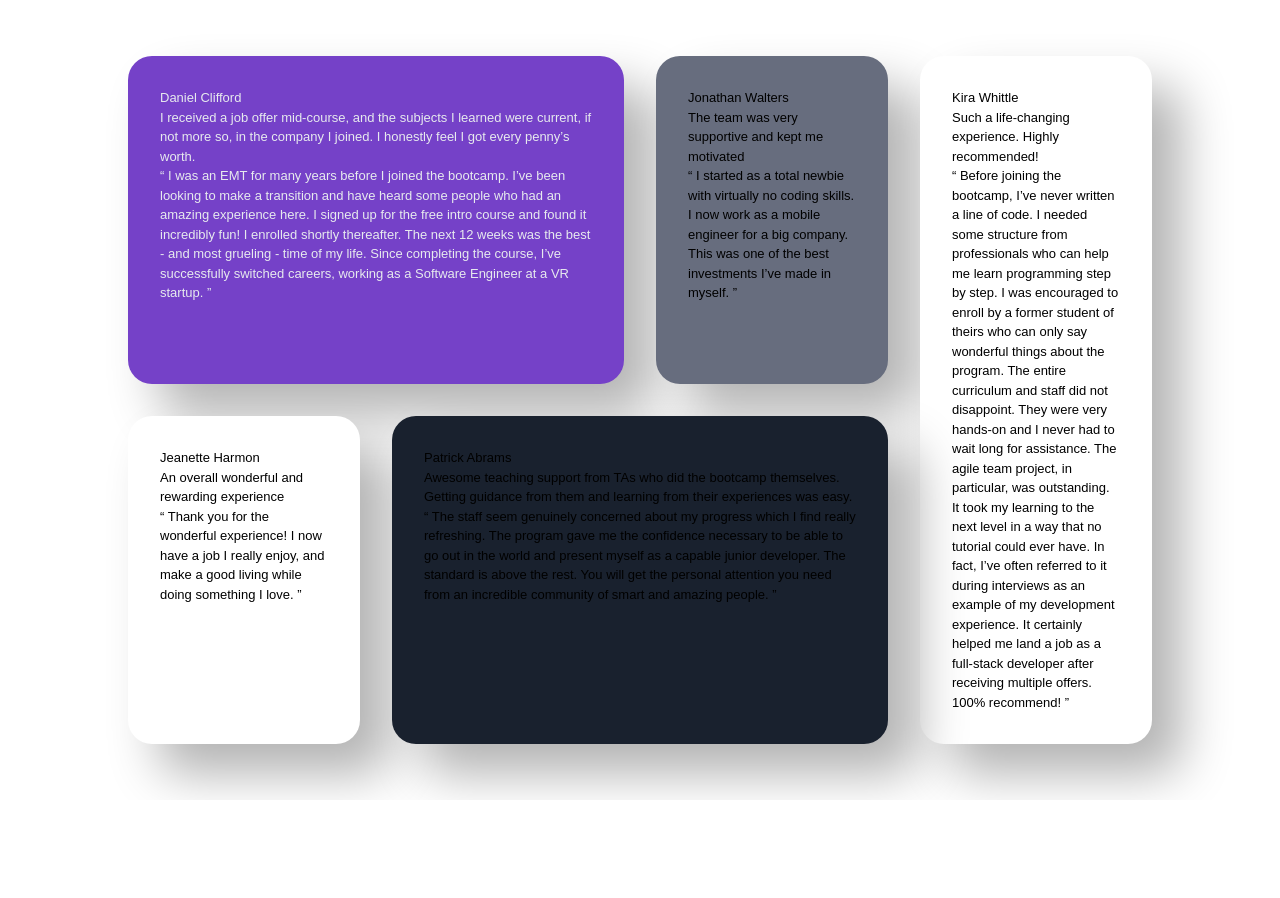
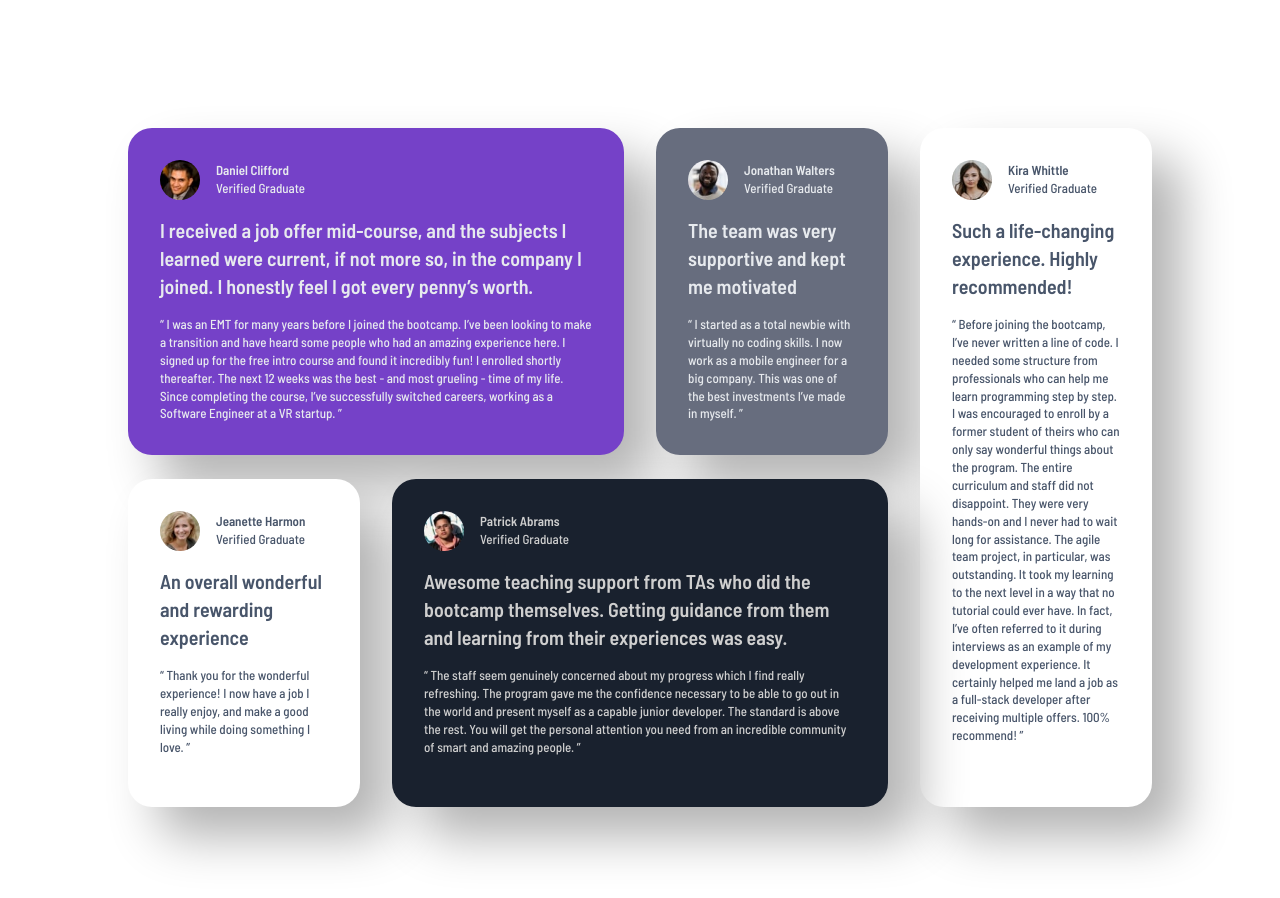
Before and after one commit to lilKriT/fem-testimonials-grid-section, a Next.js app: page / in a window 1280 px wide. Shown: the top 898 px of the page. Before the commit the page ends 800 px from the top, so only its background shows below. Built offline with nearby package versions, Linux system fonts and the light colour scheme.

Commit message:
Lots of fixes.

```diff
--- a/app/_components/TestimonialCard.tsx
+++ b/app/_components/TestimonialCard.tsx
@@ -1,3 +1,4 @@
+import Image from "next/image";
 import { Testimonial } from "../page";
 
 type Props = {
@@ -9,10 +10,24 @@ const TestimonialCard = ({ testimonial }: Props) => {
 
   return (
     <div
-      className={`${t.wide ? "col-span-6" : "col-span-3"} ${t.tall ? "row-span-2" : "row-span-1"} p-8 rounded-3xl shadow-[30px_30px_50px_0px_rgba(0,0,0,30%)] ${t.style}`}
+      className={`${t.wide ? "col-span-6" : "col-span-3"} ${t.tall ? "row-span-2" : "row-span-1"} flex flex-col gap-4 p-8 rounded-3xl shadow-[30px_30px_50px_0px_rgba(0,0,0,30%)] ${t.style}`}
     >
-      <h2>{t.name}</h2>
-      <p>{t.highlight}</p>
+      <div className="flex items-center gap-4">
+        {t.picture && (
+          <Image
+            src={`/${t.picture}`}
+            alt={`Picture of ${t.name}`}
+            width={56}
+            height={56}
+            className="rounded-full w-10 aspect-square"
+          />
+        )}
+        <div className="flex flex-col items-start">
+          <h2 className="font-semibold">{t.name}</h2>
+          <p>{t.verified}</p>
+        </div>
+      </div>
+      <p className="text-xl font-semibold leading-7">{t.highlight}</p>
       <p>{t.quote}</p>
     </div>
   );
--- a/app/globals.css
+++ b/app/globals.css
@@ -3,6 +3,8 @@
 @theme inline {
   /* --font-sans: var(--font-geist-sans);
   --font-mono: var(--font-geist-mono); */
+
+  --font-base: var(--font-barlow-semi-condensed);
 
   /* Aka 13px */
   --text-base: 0.8125rem;
@@ -25,6 +27,30 @@
 body {
   background: var(--background);
   color: var(--foreground);
-  font-family: Arial, Helvetica, sans-serif;
+  font-family: var(--font-barlow-semi-condensed), Arial, Helvetica, sans-serif;
   font-size: var(--text-base);
+  line-height: var(--leading-snug);
 }
+
+.purple {
+  background-color: var(--color-purple-500);
+  color: var(--color-gray-100);
+}
+
+.gray {
+  background-color: var(--color-gray-400);
+  color: var(--color-gray-100);
+}
+
+.dark {
+  background-color: var(--color-darkblue);
+  color: var(--color-gray-200);
+}
+
+.white {
+  background-color: var(--color-white);
+  color: var(--color-gray-500);
+}
+
+.quotationMark {
+}
--- a/app/page.tsx
+++ b/app/page.tsx
@@ -3,7 +3,7 @@ import TestimonialCard from "./_components/TestimonialCard";
 export type Testimonial = {
   name: string;
   verified: string;
-  picture?: string;
+  picture: string;
   highlight: string;
   quote: string;
   style?: string;
@@ -21,7 +21,7 @@ const testimonials: Testimonial[] = [
     quote:
       "“ I was an EMT for many years before I joined the bootcamp. I’ve been looking to make a transition and have heard some people who had an amazing experience here. I signed up for the free intro course and found it incredibly fun! I enrolled shortly thereafter. The next 12 weeks was the best - and most grueling - time of my life. Since completing the course, I’ve successfully switched careers, working as a Software Engineer at a VR startup. ”",
     wide: true,
-    style: "bg-purple-500 text-gray-100",
+    style: "purple",
   },
   {
     name: "Jonathan Walters",
@@ -30,7 +30,7 @@ const testimonials: Testimonial[] = [
     highlight: "The team was very supportive and kept me motivated",
     quote:
       "“ I started as a total newbie with virtually no coding skills. I now work as a mobile engineer for a big company. This was one of the best investments I’ve made in myself. ”",
-    style: "bg-gray-400",
+    style: "gray",
   },
   {
     name: "Kira Whittle",
@@ -40,7 +40,7 @@ const testimonials: Testimonial[] = [
     quote:
       " “ Before joining the bootcamp, I’ve never written a line of code. I needed some structure from professionals who can help me learn programming step by step. I was encouraged to enroll by a former student of theirs who can only say wonderful things about the program. The entire curriculum and staff did not disappoint. They were very hands-on and I never had to wait long for assistance. The agile team project, in particular, was outstanding. It took my learning to the next level in a way that no tutorial could ever have. In fact, I’ve often referred to it during interviews as an example of my development experience. It certainly helped me land a job as a full-stack developer after receiving multiple offers. 100% recommend! ”",
     tall: true,
-    style: "bg-white",
+    style: "white",
   },
   {
     name: "Jeanette Harmon",
@@ -49,7 +49,7 @@ const testimonials: Testimonial[] = [
     highlight: "An overall wonderful and rewarding experience",
     quote:
       "“ Thank you for the wonderful experience! I now have a job I really enjoy, and make a good living while doing something I love. ”",
-    style: "bg-white",
+    style: "white",
   },
   {
     name: "Patrick Abrams",
@@ -60,15 +60,15 @@ const testimonials: Testimonial[] = [
     quote:
       "“ The staff seem genuinely concerned about my progress which I find really refreshing. The program gave me the confidence necessary to be able to go out in the world and present myself as a capable junior developer. The standard is above the rest. You will get the personal attention you need from an incredible community of smart and amazing people. ”",
     wide: true,
-    style: "bg-darkblue",
+    style: "dark",
   },
 ];
 
 export default function Home() {
   return (
     <section className="min-h-dvh flex justify-center items-center">
-      <div className="min-w-sm max-w-5xl">
-        <div className="grid grid-cols-12 grid-rows-2 gap-8">
+      <div className="min-w-sm max-w-5xl my-32">
+        <div className="grid grid-cols-12 grid-rows-2 gap-x-8 gap-y-6">
           {testimonials.map((t, idx) => (
             <TestimonialCard key={idx} testimonial={t} />
           ))}
```
